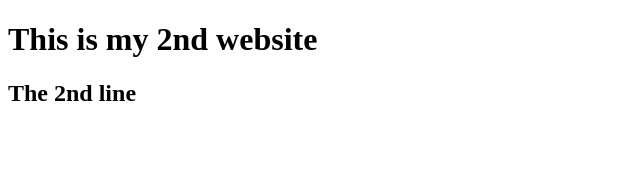
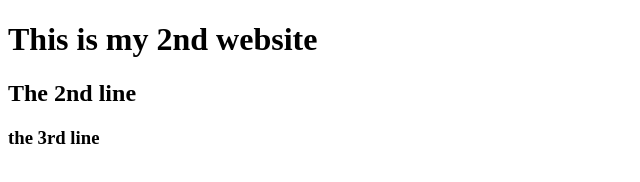
Before and after one commit to mohaiminulsifat68/my-2nd-website, a plain HTML site: page index.html in a window 1280 px wide. Shown: the whole page, without its empty margins (0-640 px from the left). Drawn offline with Linux system fonts and the light colour scheme.

Commit message:
creat the 3rd line

```diff
--- a/index.html
+++ b/index.html
@@ -8,5 +8,6 @@
 <body>
     <h1>This is my 2nd website</h1>
    <h2>The 2nd line</h2>
+   <h3>the 3rd line</h3>
 </body>
 </html>
```
